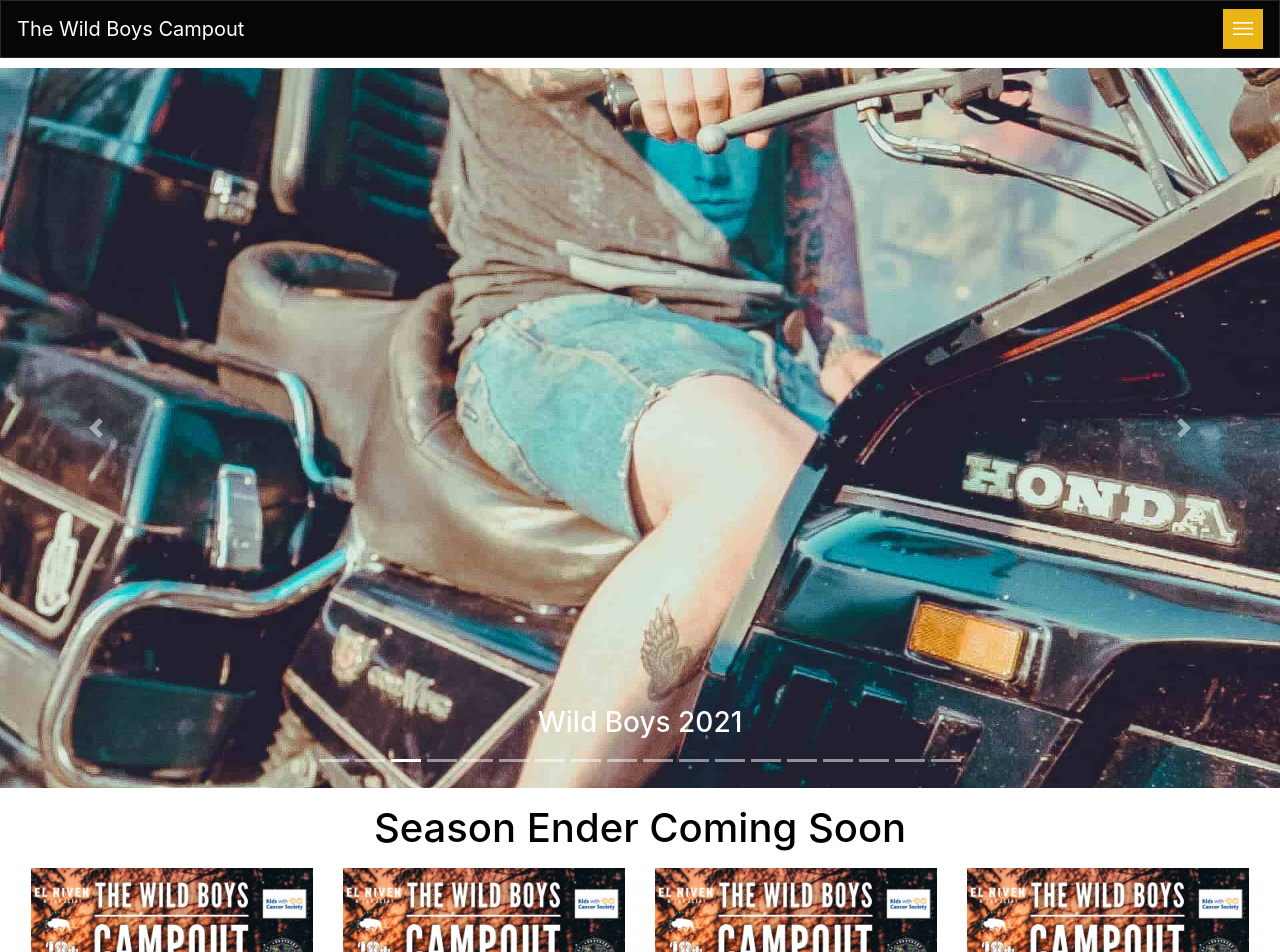
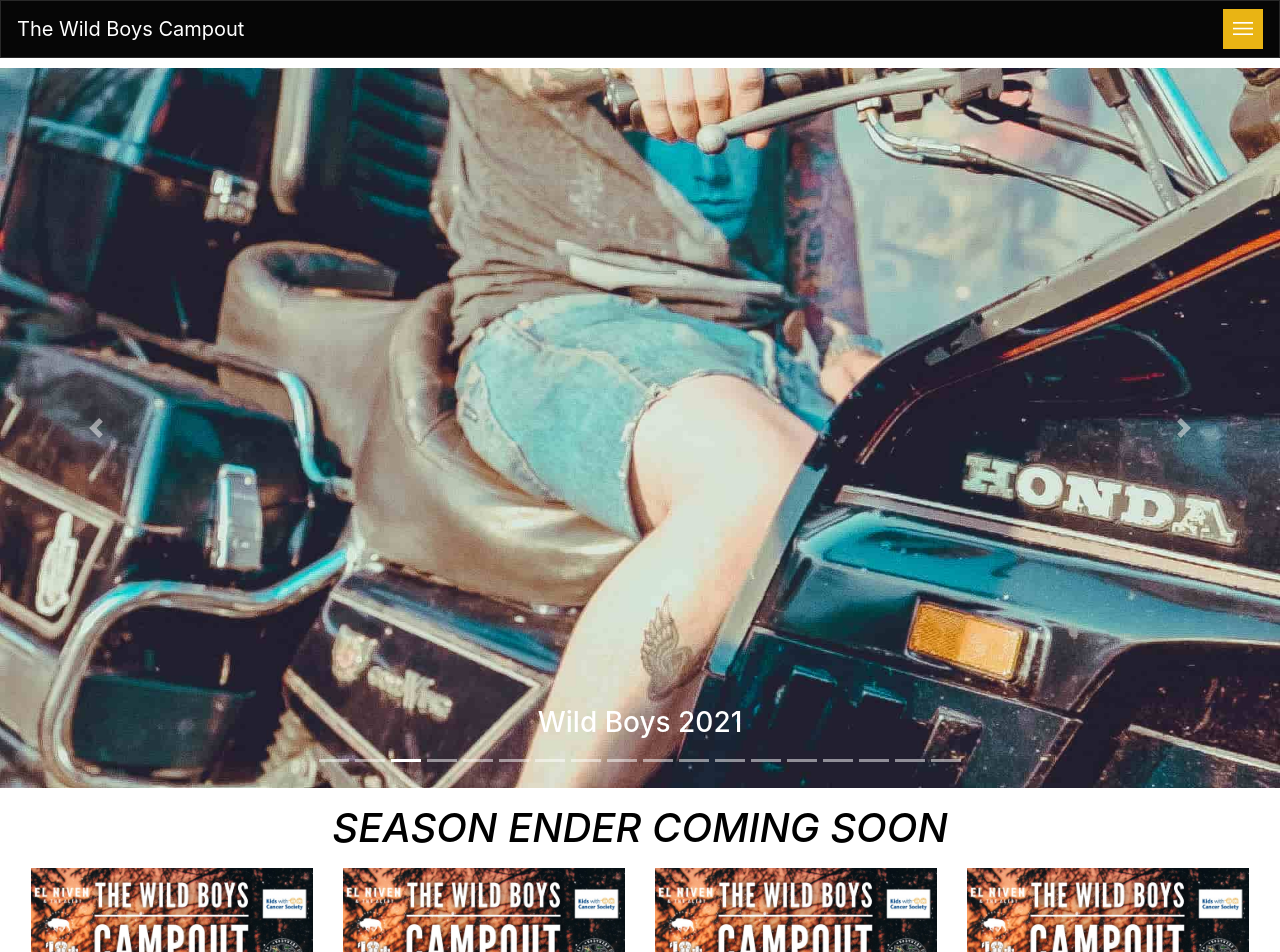
Before and after one commit to ajanes780/wildboyscampoutwebsite, a React (Create React App) app: page / in a window 1280 px wide. Shown: the top 952 px of the page. Built offline with nearby package versions, Linux system fonts and the light colour scheme.

Commit message:
Changed title font

```diff
--- a/src/components/newsComponent/newsComponent.jsx
+++ b/src/components/newsComponent/newsComponent.jsx
@@ -42,9 +42,9 @@ export const NewsComponent = () => {
     //   />
     // </>
     <>
-      <h1 style={{ color: 'black', margin: '1rem' }}>
+      <h1 style={{ color: 'black', margin: '1rem', fontStyle: 'italic' }}>
         {' '}
-        Season Ender Coming Soon{' '}
+        SEASON ENDER COMING SOON{' '}
       </h1>
       <Row className='m-3 '>
         <Col md={3}>
```
